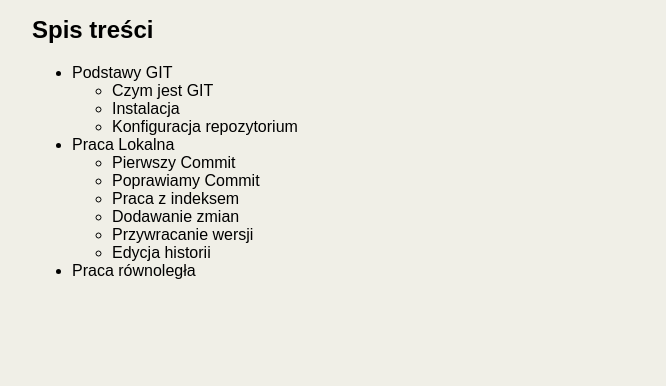
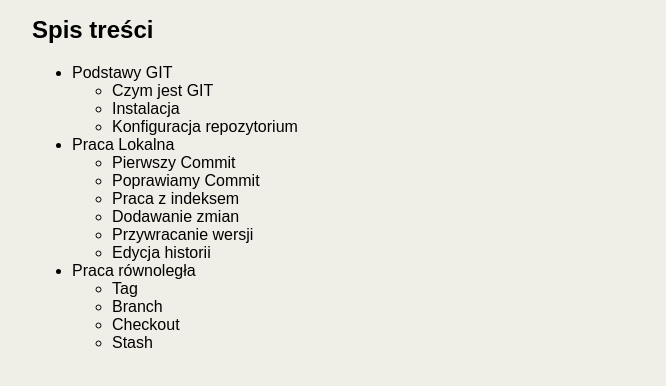
Before and after one commit to Marek-J77/gitstrona, a plain HTML site: page index.html in a window 1280 px wide. Shown: the part 158-544 px from the top of the page, without its empty margins (8-674 px from the left). Drawn offline with Linux system fonts and the light colour scheme.

Commit message:
Spis tresci - praca rownolegla - WIP

```diff
--- a/index.html
+++ b/index.html
@@ -36,7 +36,15 @@
             </ul>
         </li>
 
-        <li>Praca równoległa</li>
+        <li>Praca równoległa
+            <ul>
+                <li>Tag</li>
+                <li>Branch</li>
+                <li>Checkout</li>
+                <li>Stash</li>
+            </ul>
+
+        </li>
    </ul>
 
 </body>
```
